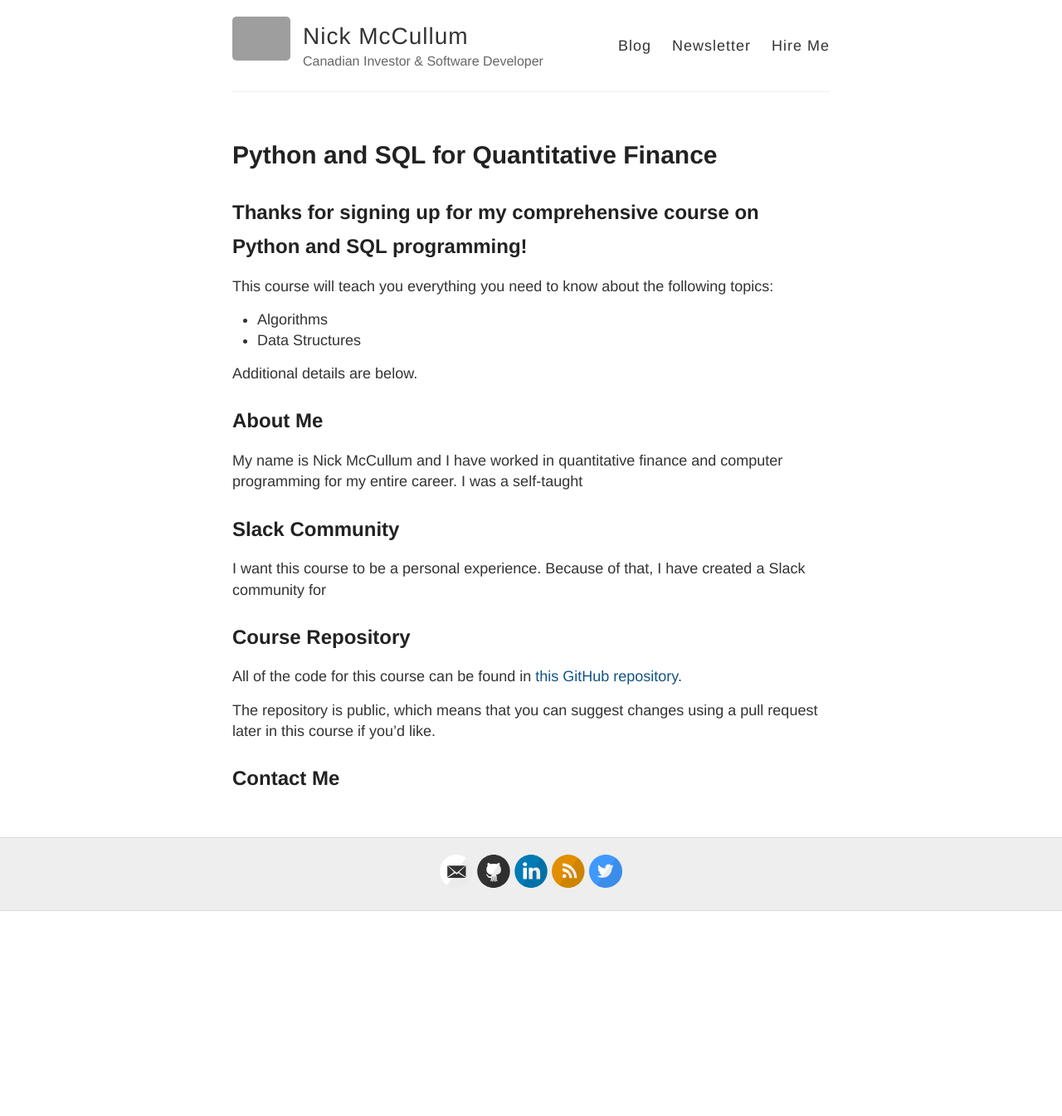
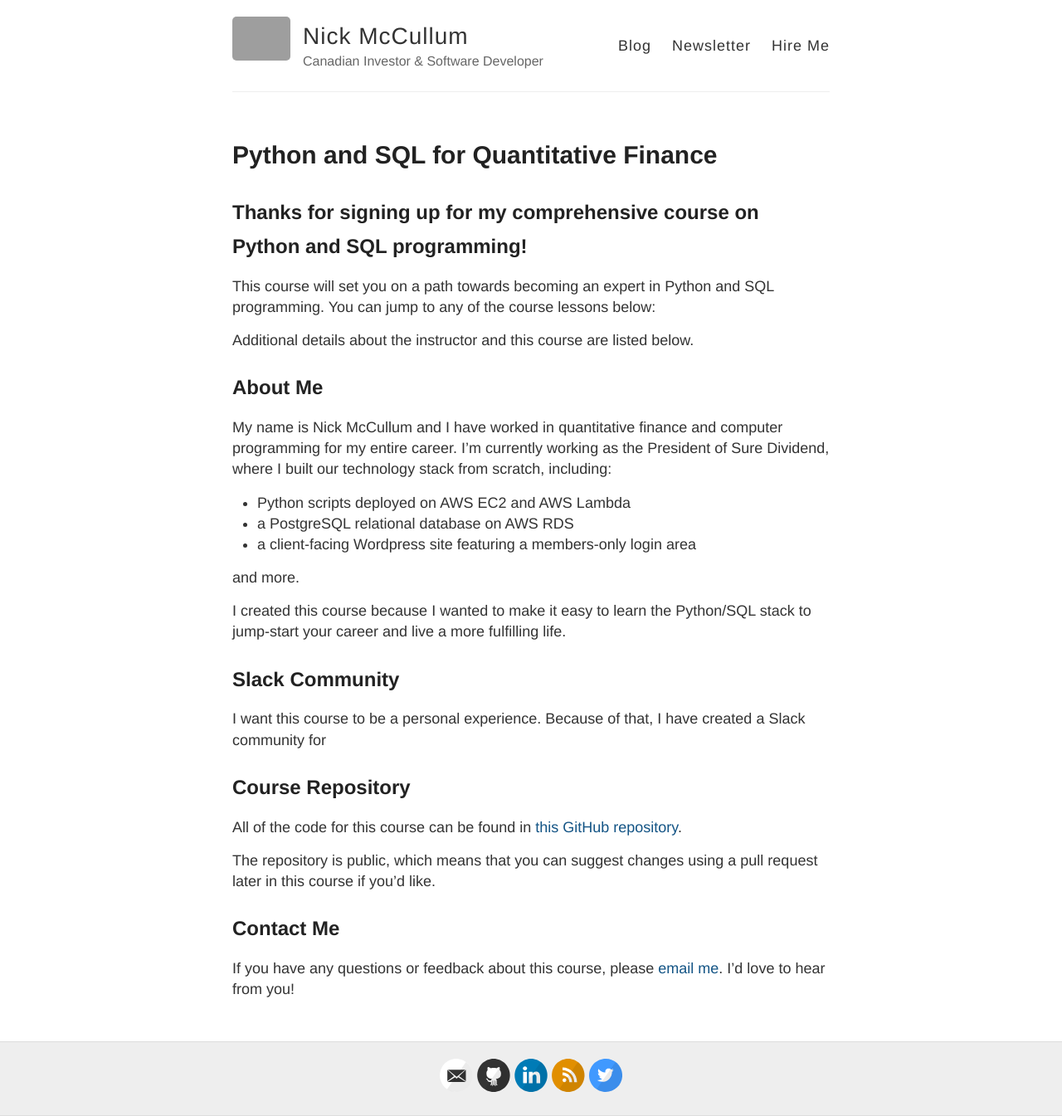
Before and after one commit to rosyberti/website, a Jekyll site: the page built from python-course/index.md, in a window 1280 px wide. Shown: the whole page at 83% size. Built offline with Jekyll 4.4.1, drawn with Linux system fonts in a browser that asks for light colours; before the commit the page ends 1098 px from its top, so only the background shows below that; grey boxes are pictures that could not be loaded.

Commit message:
more text

```diff
--- a/python-course/index.md
+++ b/python-course/index.md
@@ -6,17 +6,21 @@ permalink: /python-course/
 
 ## Thanks for signing up for my comprehensive course on Python and SQL programming!
 
-This course will teach you everything you need to know about the following topics:
+This course will set you on a path towards becoming an expert in Python and SQL programming. You can jump to any of the course lessons below:
 
-* Algorithms
-* Data Structures
-
-Additional details are below.
+Additional details about the instructor and this course are listed below.
 
 ## About Me
 
-My name is Nick McCullum and I have worked in quantitative finance and computer programming for my entire career. I was a self-taught
+My name is Nick McCullum and I have worked in quantitative finance and computer programming for my entire career. I'm currently working as the President of Sure Dividend, where I built our technology stack from scratch, including:
 
+* Python scripts deployed on AWS EC2 and AWS Lambda
+* a PostgreSQL relational database on AWS RDS
+* a client-facing Wordpress site featuring a members-only login area
+
+and more.
+
+I created this course because I wanted to make it easy to learn the Python/SQL stack to jump-start your career and live a more fulfilling life.
 
 ## Slack Community
 
@@ -30,3 +34,5 @@ All of the code for this course can be found in [this GitHub repository](https:/
 The repository is public, which means that you can suggest changes using a pull request later in this course if you’d like.
 
 ## Contact Me
+
+If you have any questions or feedback about this course, please [email me](mailto:nicholasmccullum@gmail.com). I'd love to hear from you!
```
